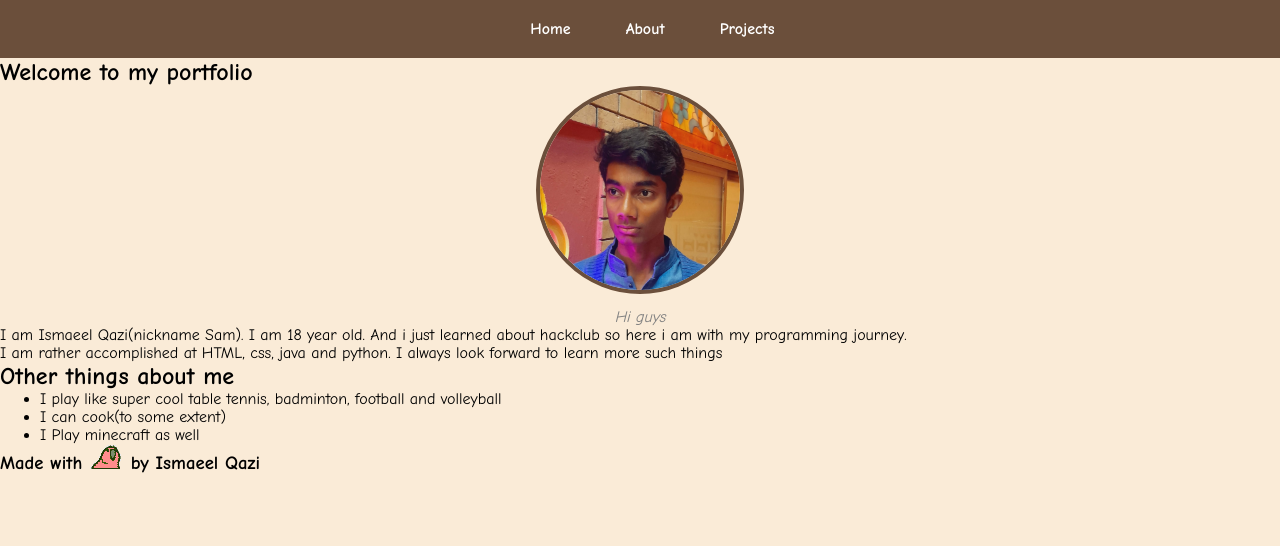
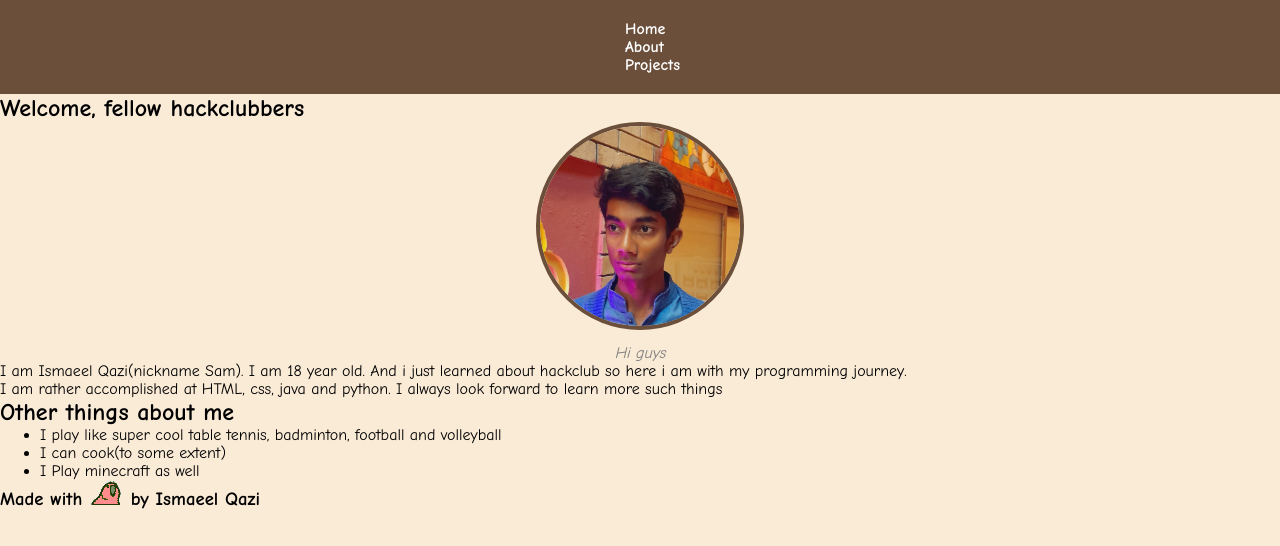
Before and after one commit to MIsmaeelQazi/Portfolio, a plain HTML site: page index.html in a window 1280 px wide. Drawn offline with Linux system fonts and the light colour scheme.

Commit message:
i forgot what i changed

```diff
--- a/index.html
+++ b/index.html
@@ -18,7 +18,7 @@
 
         <main>
             <section class="ProgramminYap">
-                <h1> Welcome to my portfolio </h1>
+                <h1> Welcome, fellow hackclubbers </h1>
 
                 <figure class="picture">
                 <img src="images/This me 3.jpg" alt="picture of me " class="pfp">
--- a/styles.css
+++ b/styles.css
@@ -17,10 +17,6 @@ header {
     padding: 20px;
 }
 
-nav {
-    display: flex;
-    gap: 30px;
-}
 
 nav a {
     color: white;
@@ -28,6 +24,8 @@ nav a {
     text-decoration: none;
     margin-left: 25px;
     font-weight: bold;
+    display: flex;
+    gap: 30px;
 
 }
 
```
